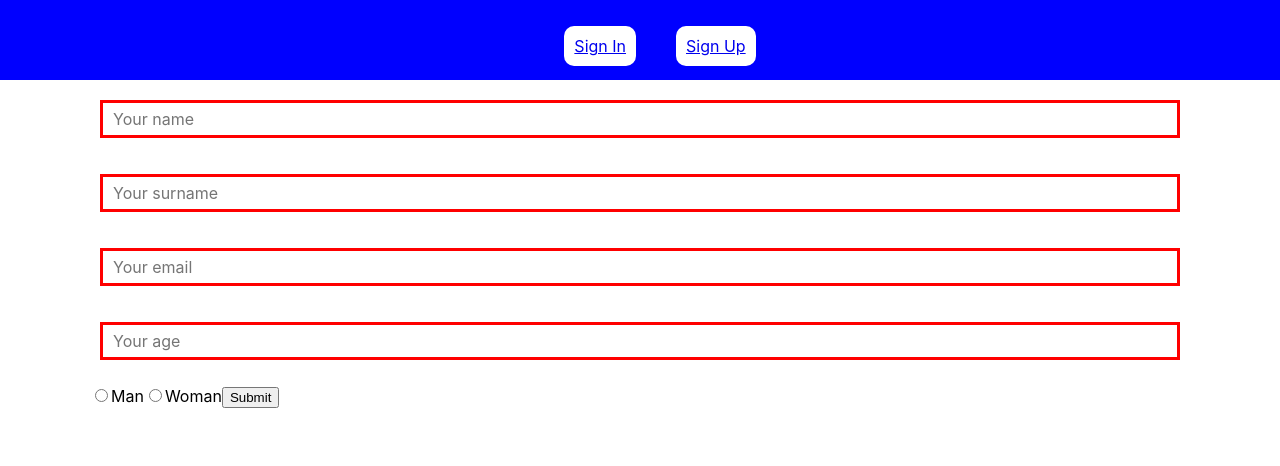
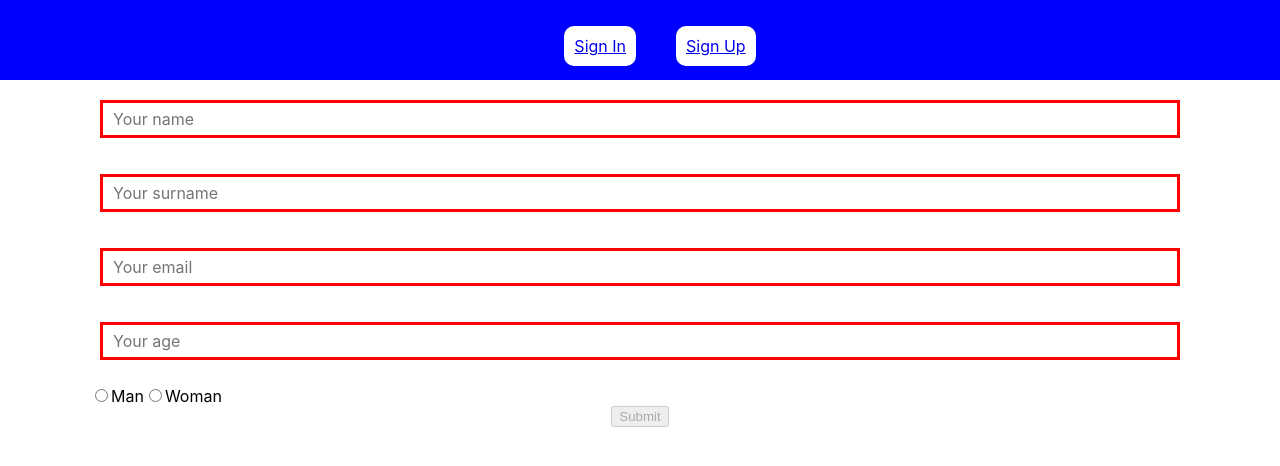
Before and after one commit to Dante03918/booking-clone-front, a React (Create React App) app: page /signup in a window 1280 px wide. Shown: the top 466 px of the page. Built offline with nearby package versions, Linux system fonts and the light colour scheme.

Commit message:
Add disabled submit button logic

```diff
--- a/src/containers/Authorization/FormStyle.module.css
+++ b/src/containers/Authorization/FormStyle.module.css
@@ -3,6 +3,18 @@
     padding: 10px;
     box-sizing: border-box;
 
+}
+
+.Input button{
+    display: block;
+    margin: auto;
+}
+
+.CallbackMsg {
+    display: block;
+    margin: 20px auto;
+    text-align: center;
+    font-size: 2.5em;
 }
 
 .Label {
--- a/src/containers/Authorization/SignUp/SignUpForm.js
+++ b/src/containers/Authorization/SignUp/SignUpForm.js
@@ -3,7 +3,6 @@ import styleClasses from '../FormStyle.module.css';
 import Input from '../../../components/UI/Input/Input';
 import {checkValidity} from "../../../utils/Validation/SignUpFormValidation/SignUpFormValidation";
 import {signUpRequest} from "../../../Api";
-import axios from "axios";
 
 const SignUpForm = () => {
 
@@ -36,6 +35,7 @@ const SignUpForm = () => {
     });
     const [gender, setGender] = useState('');
     const [formError, setFormError] = useState({hasError: false, errorText: '', errorStatus: ''});
+    const [formIsValid, setFormIsValid] = useState(false);
     const [submitted, setSubmitted] = useState(false);
 
 
@@ -72,6 +72,13 @@ const SignUpForm = () => {
             formElement.error = returnedObject.error;
         }
 
+        let formIsValid = true;
+
+        for(let type in formElements){
+            formIsValid = formElements[type].isValid && formIsValid;
+        };
+
+        setFormIsValid(formIsValid);
         setFormFields({...formFields, [type]: formElement});
 
     }
@@ -126,9 +133,9 @@ const SignUpForm = () => {
             <input type='radio' id='woman' value='woman' name='gender' onChange={radioButtonChangeHandler}/>
             <label htmlFor='woman'>Woman</label>
 
-            <button type='submit'>Submit</button>
+            <button type='submit' disabled={!formIsValid}>Submit</button>
 
-            {formError.errorText}
+           <p className={styleClasses.CallbackMsg}>{formError.errorText}</p>
 
         </form>
     )
--- a/src/containers/BookingClone/BookingClone.js
+++ b/src/containers/BookingClone/BookingClone.js
@@ -9,7 +9,7 @@ const BookingClone = (props) => {
         <Fragment>
             <Navbar>
                 <NavigationItem link="/login" title="Sign In"/>
-                <NavigationItem link="/register" title="Sign Up"/>
+                <NavigationItem link="/signup" title="Sign Up"/>
             </Navbar>
             <main className={styleClasses.Content}>
                 {props.children}
```
